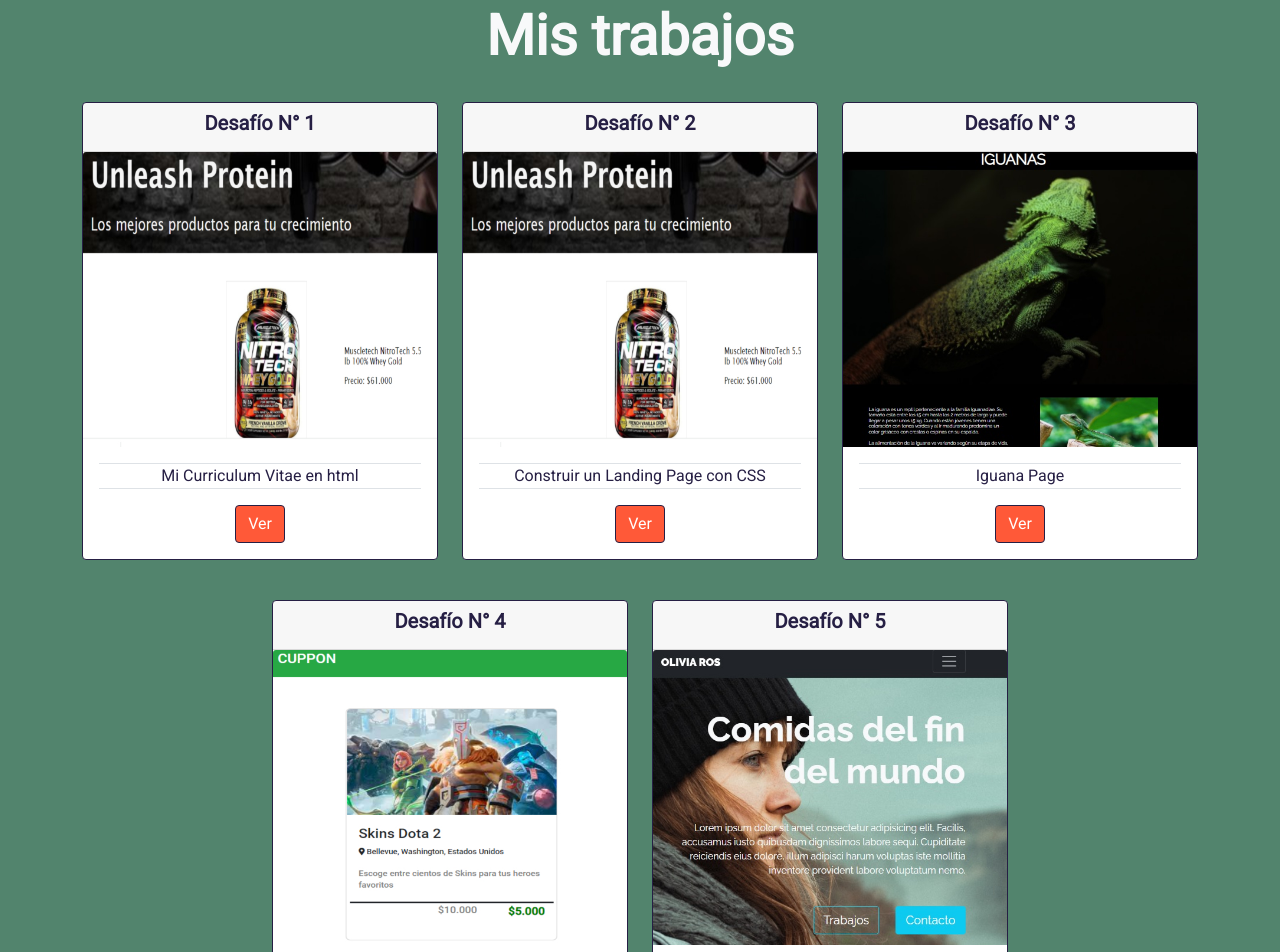
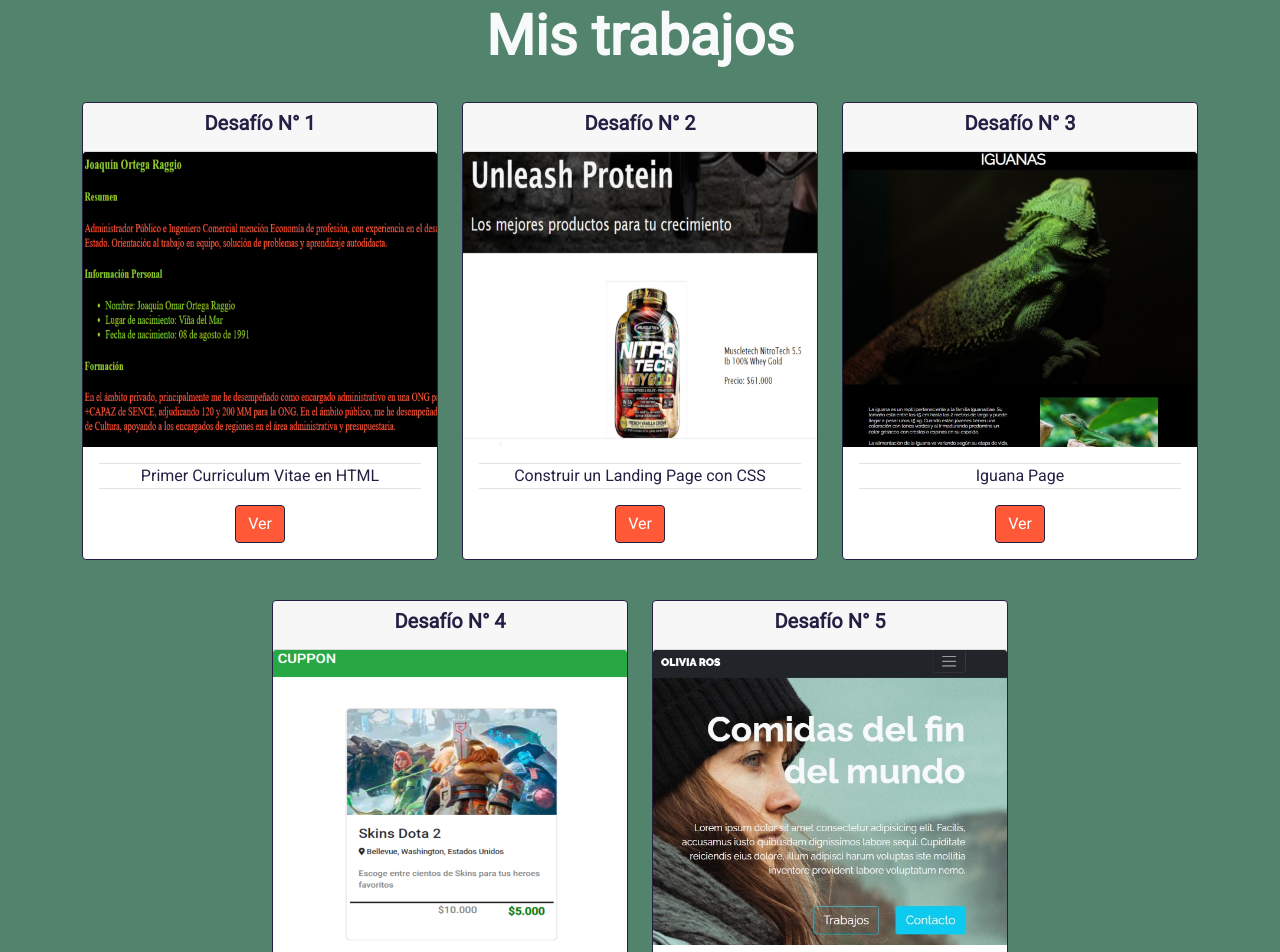
Before and after one commit to JoakoOR/JoakoOR.github.io, a plain HTML site: page index.html in a window 1280 px wide. Shown: the part 1018-1970 px from the top of the page. Drawn offline with nearby package versions, Linux system fonts and the light colour scheme.

Commit message:
cambios para arreglar imagen primer card

```diff
--- a/index.html
+++ b/index.html
@@ -113,15 +113,14 @@
       <div class="row mt-3">
 
         <div class="col-xs-12 col-sm-6 col-md-4">
-
           <div class="card mt-3 mb-4 text-center">
             <div class="card-header">
               <h5 class="card-title fw-bold">Desafío N° 1</h5>
             </div>
-            <img src="assets/img/Foto_card2.jpg" class="card-img-top" alt="foto1">
+            <img src="assets/img/foto_card1.jpg" class="card-img-top" alt="foto2">
             <div class="card-body">
-              <p class="card-text border-top border-bottom">Mi Curriculum Vitae en html</p>
-              <a href="https://joakoor.github.io/CV/" class="btn btn-primary" target="_blank" title="Ir a Desafío 1">Ver</a>
+              <p class="card-text border-top border-bottom">Primer Curriculum Vitae en HTML</p>
+              <a href="https://joakoor.github.io/CV/" class="btn btn-primary" target="_blank" title="Ir a Desafío 2">Ver</a>
             </div>
           </div>
         </div>
```
Also changed, not shown: assets/img/card-1.jpg (deleted), assets/img/card-2.jpg (deleted), assets/img/card-4.jpg (deleted), assets/img/fondo.jpg (deleted).
